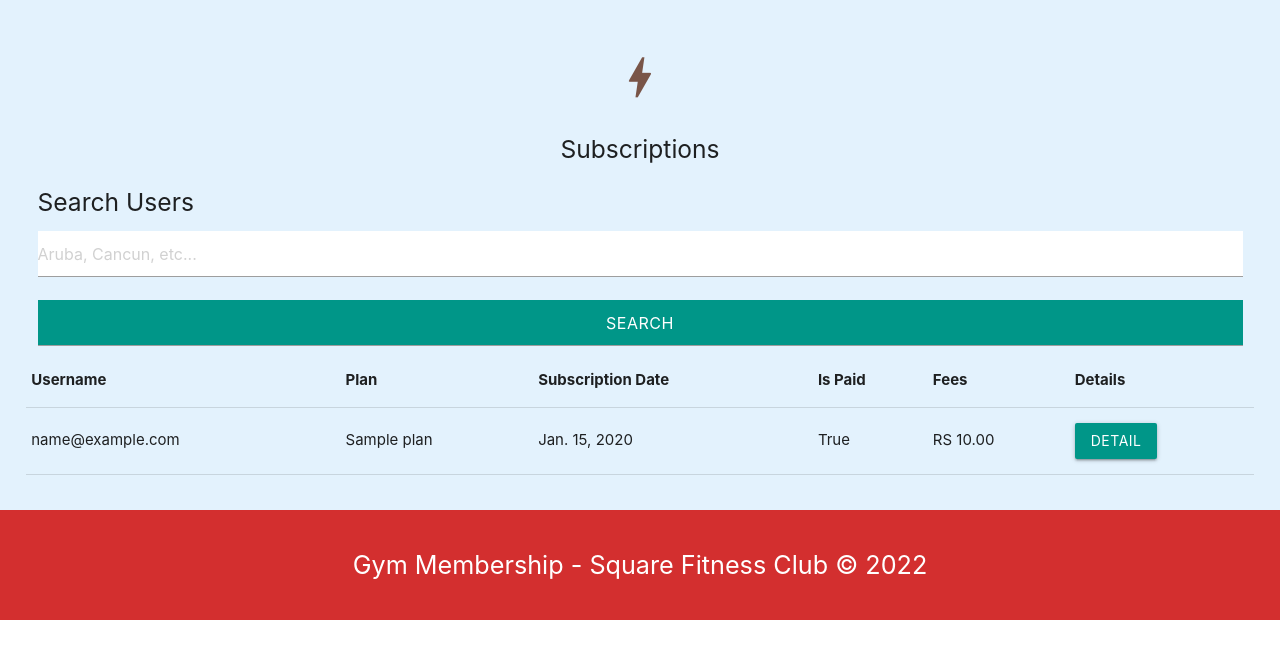
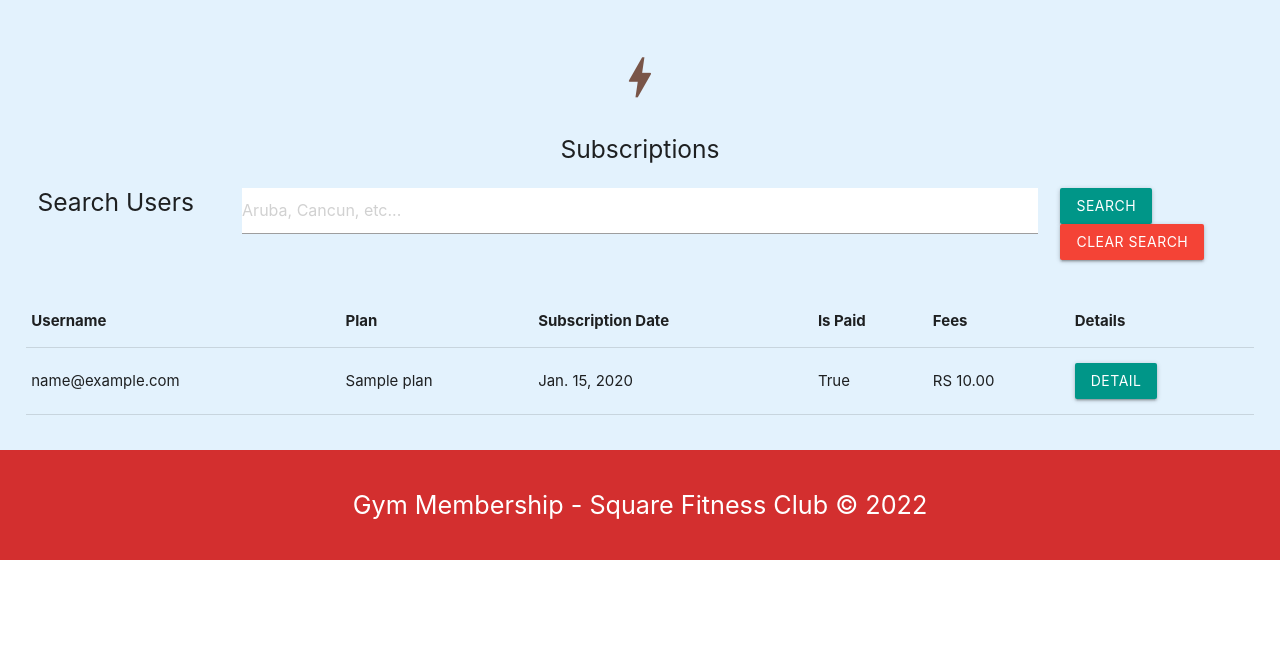
Before and after one commit to Apfirebolt/gym_management_system, a Django app: page /core/subscriptions in a window 1280 px wide. Shown: the part 64-719 px from the top of the page. Run offline with Django 4.2, Linux system fonts and the light colour scheme; tables that the repository leaves empty hold one stand-in row (values such as "Sample post"); some libraries are stand-ins or nearby versions.

Commit message:
feat: implemented search filter

```diff
--- a/core/views.py
+++ b/core/views.py
@@ -47,7 +47,11 @@ class ListSubscriptions(ListView):
     context_object_name = 'subscriptions'
 
     def get_queryset(self):
-        qs = UserPlan.objects.all().order_by('-subscription_date')
+        if self.request.GET.get('search-input'):
+            userEmail = self.request.GET.get('search-input')
+            qs = UserPlan.objects.filter(user_id__email__icontains=userEmail).order_by('-subscription_date')
+        else:
+            qs = UserPlan.objects.all().order_by('-subscription_date')
         return qs
 
 
--- a/static/js/init.js
+++ b/static/js/init.js
@@ -1,8 +1,7 @@
 (function($){
   $(function(){
-
+    console.log('James Sidis')
     $('.sidenav').sidenav();
     $('.parallax').parallax();
-
   }); // end of document ready
 })(jQuery); // end of jQuery name space
--- a/templates/core/list_user_plan.html
+++ b/templates/core/list_user_plan.html
@@ -15,11 +15,16 @@
                     </h2>
                     <h5 class="center">Subscriptions</h5>
                     <form action="{% url 'core:list-subscriptions' %}" class="col s12" method="GET">
-                        <h5>Search Users</h5>
-                        <div class="input-field">
-                          <input class="white grey-text autocomplete" placeholder="Aruba, Cancun, etc..." type="text" name="search-input" id="autocomplete-input">
-                        </div>
-                        <input class="btn teal" value="Search" />
+                        <div class="row">
+                            <h5 class="col s2">Search Users</h5>
+                            <div class="input-field col s8">
+                                <input class="white grey-text autocomplete" placeholder="Aruba, Cancun, etc..." type="text" name="search-input" id="autocomplete-input">
+                            </div>
+                            <div class="input-field col s2">
+                                <input class="btn teal" value="Search" type="submit" />
+                                <input class="btn red" value="Clear Search" type="button" id="clear-search" />
+                            </div>
+                          </div>
                     </form>
                     <table>
                         <thead>
--- a/templates/partials/base.html
+++ b/templates/partials/base.html
@@ -26,6 +26,10 @@
 <script>
     $(document).ready(function () {
 
+      $('#clear-search').click(() => {
+        console.log('Clear search clickde..')
+        window.location = window.location.pathname;
+      })
       // Init Slider
       $('.slider').slider({
         indicators: false,
```
